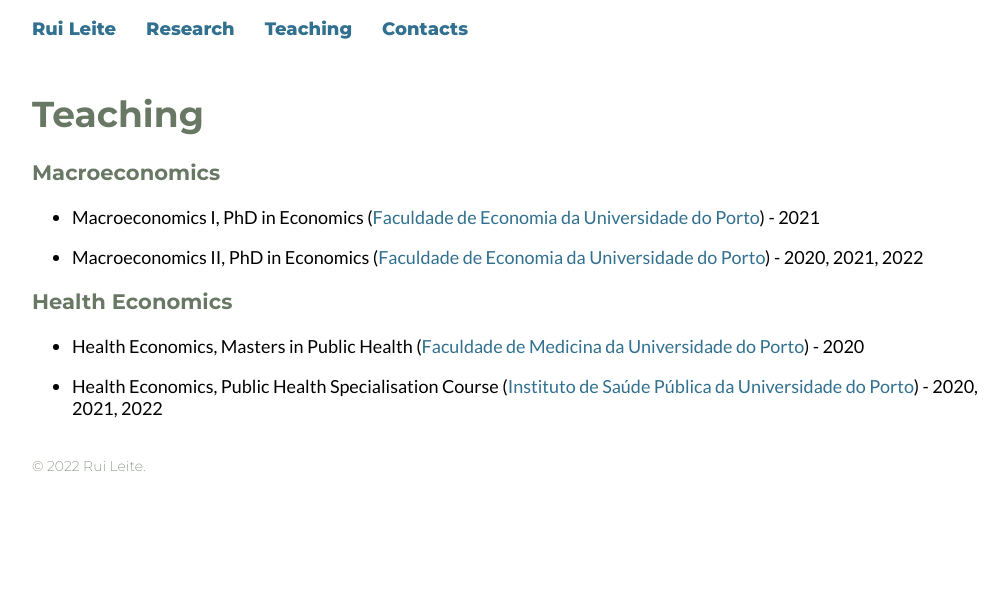
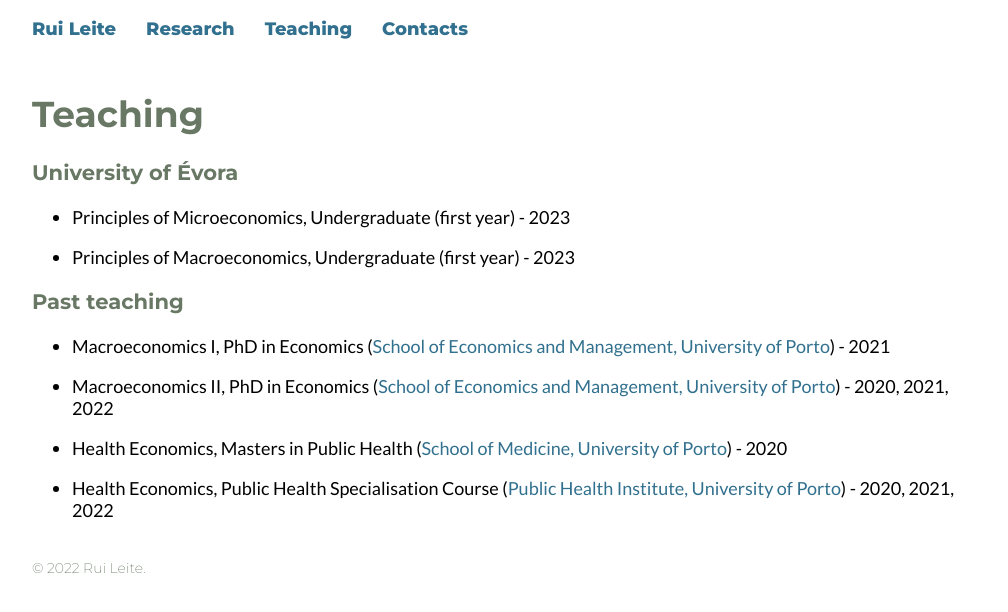
Before and after one commit to rmleite/rmleite.github.io, a Jekyll site: the page built from teaching.md, in a window 1280 px wide. Shown: the top 612 px of the page, without its empty margins (128-1136 px from the left). Built offline with Jekyll 4.4.1, drawn with Linux system fonts in a browser that asks for light colours.

Commit message:
General website update

```diff
--- a/_layouts/default.html
+++ b/_layouts/default.html
@@ -7,6 +7,7 @@
   <link rel="stylesheet" href="{{ base_path }}/assets/css/main.css">
 
   <!-- Global site tag (gtag.js) - Google Analytics -->
+  <!--
   <script async src="https://www.googletagmanager.com/gtag/js?id=G-HSXEJMEBXS"></script>
   <script>
     window.dataLayer = window.dataLayer || [];
@@ -15,6 +16,7 @@
 
     gtag('config', 'G-HSXEJMEBXS');
   </script>
+  -->
   <title>Rui Leite - {{ page.title }}</title>
 </head>
 
--- a/teaching.md
+++ b/teaching.md
@@ -5,12 +5,16 @@ title: Teaching
 ---
 # Teaching
 
-### Macroeconomics
-- Macroeconomics I, PhD in Economics ([Faculdade de Economia da Universidade do Porto](http://www.fep.up.pt){:target="_blank"}) - 2021
+### University of Évora
+- Principles of Microeconomics, Undergraduate (first year) - 2023
 
-- Macroeconomics II, PhD in Economics ([Faculdade de Economia da Universidade do Porto](http://www.fep.up.pt){:target="_blank"}) - 2020, 2021, 2022
+- Principles of Macroeconomics, Undergraduate (first year) - 2023
 
-### Health Economics
-- Health Economics, Masters in Public Health ([Faculdade de Medicina da Universidade do Porto](http://www.fm.up.pt){:target="_blank"}) - 2020
+### Past teaching
+- Macroeconomics I, PhD in Economics ([School of Economics and Management, University of Porto](http://www.fep.up.pt){:target="_blank"}) - 2021
 
-- Health Economics, Public Health Specialisation Course ([Instituto de Saúde Pública da Universidade do Porto](http://ispup.up.pt){:target="_blank"}) - 2020, 2021, 2022
+- Macroeconomics II, PhD in Economics ([School of Economics and Management, University of Porto](http://www.fep.up.pt){:target="_blank"}) - 2020, 2021, 2022
+
+- Health Economics, Masters in Public Health ([School of Medicine, University of Porto](http://www.fm.up.pt){:target="_blank"}) - 2020
+
+- Health Economics, Public Health Specialisation Course ([Public Health Institute, University of Porto](http://ispup.up.pt){:target="_blank"}) - 2020, 2021, 2022
```
Also changed, not shown: contacts.md (+5 -5 lines), index.md (+2 -2 lines), research.md (+1 -1 lines).
